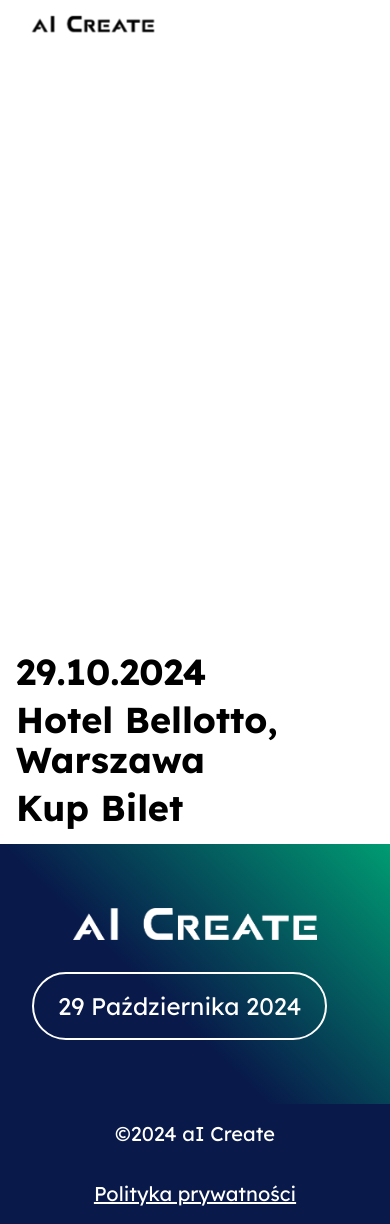
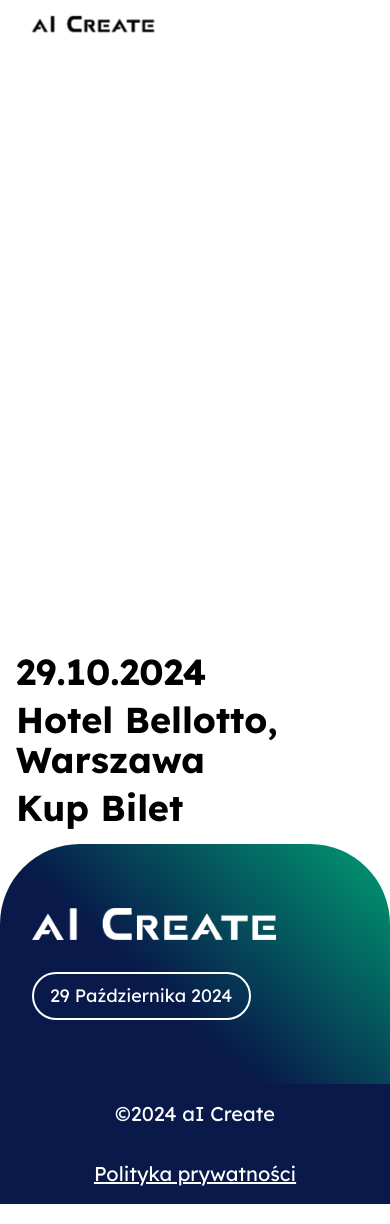
Before and after one commit to k0wal45/ai-create-conference, a Next.js app: page / in a window 390 px wide. Built offline with nearby package versions, Linux system fonts and the light colour scheme.

Commit message:
fix for deployment

```diff
--- a/app/layout.tsx
+++ b/app/layout.tsx
@@ -4,7 +4,7 @@
 import { Lexend } from "next/font/google";
 import Navbar from "@/components/Navbar";
 
-export const font = Lexend({
+const font = Lexend({
   subsets: ["latin"],
   weight: ["100", "200", "300", "400", "700", "800", "900"],
 });
--- a/components/Footer.tsx
+++ b/components/Footer.tsx
@@ -5,9 +5,9 @@
   const year = date.getFullYear();
 
   return (
-    <footer className="bg-gradient-to-tr from-primary via-primary to-secondary text-white">
+    <footer className="bg-gradient-to-tr from-primary via-primary to-secondary text-white rounded-t-[5rem]">
       <div className="w-full grid grid-cols-1 md:grid-cols-2 lg:grid-cols-4 p-8 py-16">
-        <div className="flex flex-col justify-center-items-start gap-8">
+        <div className="flex flex-col justify-center items-start gap-8">
           <Image
             width={800}
             height={200}
@@ -15,7 +15,7 @@
             alt="aI Create logo"
             className="h-8 md:h-10 lg:h-16 w-auto object-contain invert"
           />
-          <p className="text-2xl p-4 px-6 rounded-full border-2 border-white w-fit">
+          <p className="text-lg lg:text-2xl py-2 px-4 md:py-4 md:px-6 rounded-full border-2 border-white w-fit">
             29 Października 2024
           </p>
         </div>
```
